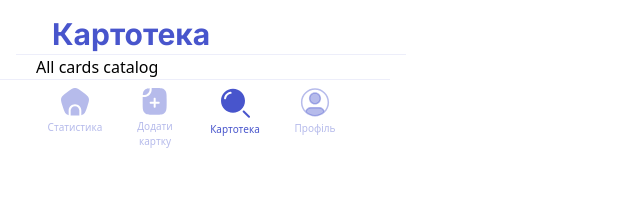
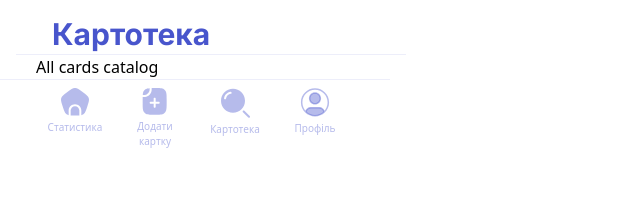
Before and after one commit to baza-trainee/AnimalRescueKharkiv, a Next.js app: page /crm/catalog in a window 1280 px wide. Shown: the top 199 px of the page, without its empty margins (0-640 px from the left). Built offline with nearby package versions, Linux system fonts and the light colour scheme.

Commit message:
change pathname

```diff
--- a/src/components/crm/Footer/index.tsx
+++ b/src/components/crm/Footer/index.tsx
@@ -8,38 +8,38 @@ import CardIcon from "./FooterIcons/Card";
 import ProfileIcon from "./FooterIcons/Profile";
 
 
-type Path = '/crm' | '/crm/add-card' | '/crm/catalog' | '/crm/profile';
+type Path = '/crm/' | '/crm/add-card/' | '/crm/catalog/' | '/crm/profile/';
 
 const FooterCrm = () => {
   const pathname = usePathname();
-  const isActive = (path: Path): boolean => pathname === path;
+const isActive = (path: Path): boolean => pathname === path;
   return (
     <footer className="flex justify-center  w-[390px] h-[67px] ml-0 border-t border-lightBlue">
       <nav className="px-0 py-2">
         <ul className='flex flex-row px-4'>
           <li className="w-20 flex justify-center">
-            <Link href="/crm" className={`flex flex-col items-center ${isActive('/crm') ? 'text-mainBlue fill-mainBlue  text-opacity-100' : ' text-mainBlue text-opacity-40 '
+            <Link href="/crm" className={`flex flex-col items-center ${isActive('/crm/') ? 'text-mainBlue fill-mainBlue  text-opacity-100' : ' text-mainBlue text-opacity-40 '
               } `} >
               <div className=" flex justify-center "><StatisticIcon /></div>
               <p className="font-normal text-[10px] leading-normal text-center pt-1">Статистика</p>
             </Link>
           </li>
           <li className="w-20 flex justify-center">
-            <Link href="/crm/add-card" className={`flex flex-col items-center ${isActive('/crm/add-card') ? 'text-mainBlue fill-mainBlue  text-opacity-100' : ' text-mainBlue text-opacity-40 '
+            <Link href="/crm/add-card" className={`flex flex-col items-center ${isActive('/crm/add-card/') ? 'text-mainBlue fill-mainBlue  text-opacity-100' : ' text-mainBlue text-opacity-40 '
               } `}>
               <div className="flex justify-center"><AddIcon /></div>
               <p className="font-normal text-[10px] leading-normal text-center pt-1">Додати<br /> картку</p>
             </Link>
           </li>
           <li className="w-20 flex justify-center">
-            <Link href="/crm/catalog" className={`flex flex-col items-center ${isActive('/crm/catalog') ? 'text-mainBlue fill-mainBlue  text-opacity-100' : ' text-mainBlue text-opacity-40 '
+            <Link href="/crm/catalog" className={`flex flex-col items-center ${isActive('/crm/catalog/') ? 'text-mainBlue fill-mainBlue  text-opacity-100' : ' text-mainBlue text-opacity-40 '
               } `}>
               <div className="flex justify-center"><CardIcon /></div>
               <p className="font-normal text-[10px] leading-normal text-center pt-1">Картотека</p>
             </Link>
           </li>
           <li className="w-20 flex justify-center">
-            <Link href="/crm/profile" className={`flex flex-col items-center ${isActive('/crm/profile') ? 'text-mainBlue fill-mainBlue  text-opacity-100' : ' text-mainBlue text-opacity-40 '
+            <Link href="/crm/profile" className={`flex flex-col items-center ${isActive('/crm/profile/') ? 'text-mainBlue fill-mainBlue  text-opacity-100' : ' text-mainBlue text-opacity-40 '
               } `}>
               <div className="flex justify-center"><ProfileIcon /></div>
               <p className="font-normal text-[10px] leading-normal text-center pt-1">Профіль</p>
```
Also changed, not shown: next.config.js (line endings or trailing spaces).
